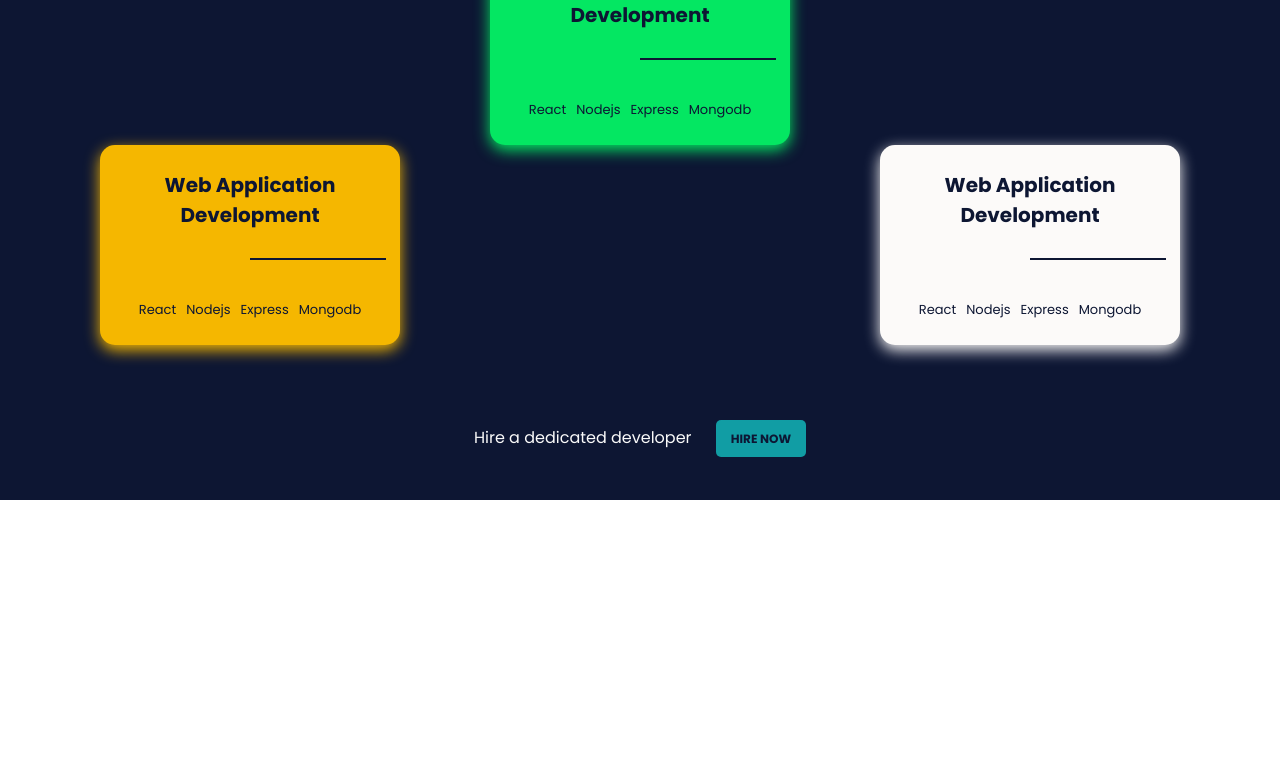
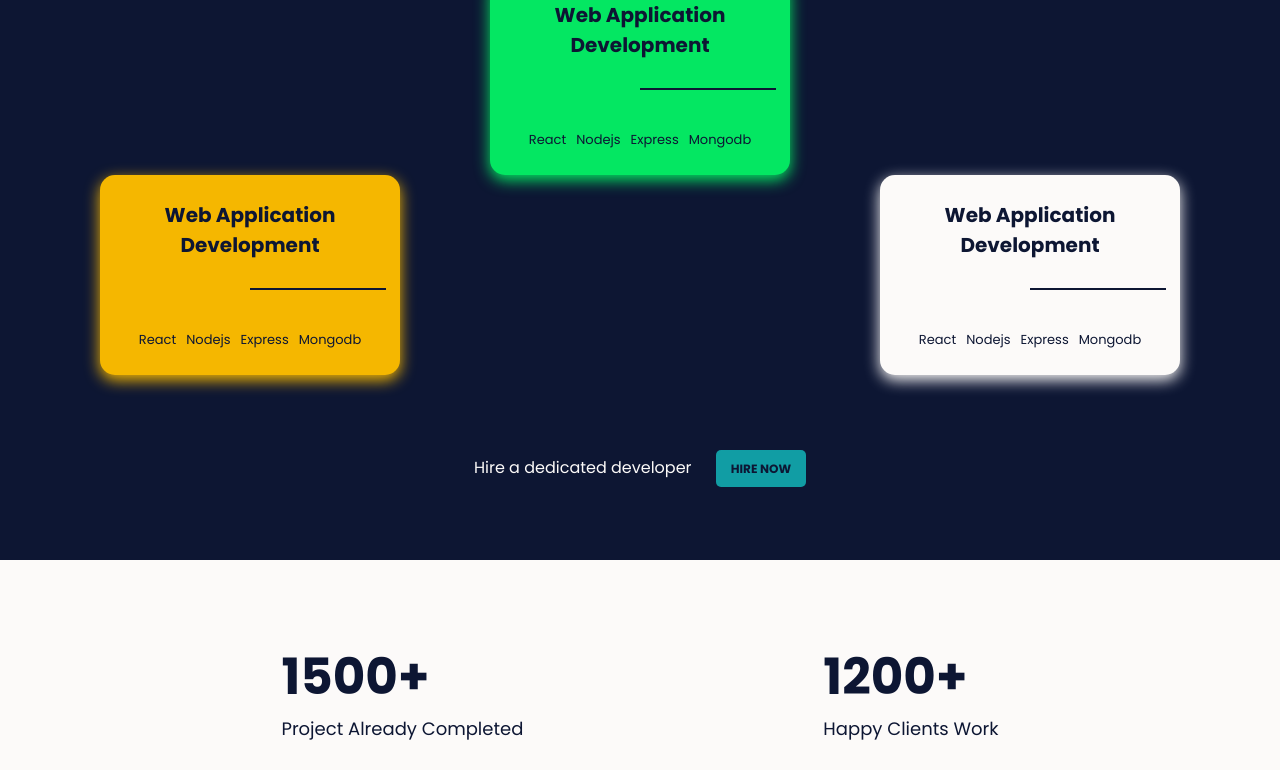
Before and after one commit to abusaidshabib/werox, a React (Create React App) app: page / in a window 1280 px wide. Shown: the part 2027-2797 px from the top of the page. Before the commit the page ends 2527 px from the top, so only its background shows below. Built offline with nearby package versions, Linux system fonts and the light colour scheme.

Commit message:
Experiences added

```diff
--- /dev/null
+++ b/src/Pages/Home/Experience/Experience.css
@@ -0,0 +1,28 @@
+.experience-container{
+    background: var(--white);
+    color: var(--darkBlue);
+    padding: var(--bothGaps);
+    padding-top: 8rem;
+    padding-bottom: 8rem;
+}
+
+.exp-list{
+    width: 100%;
+    display: flex;
+    flex-wrap: wrap;
+    justify-content: center;
+    gap: 7rem 30rem;
+}
+
+.exp{
+    list-style: none;
+}
+
+.exp .value{
+    font-size: 5rem;
+    font-weight: bold;
+}
+
+.exp .ex-title{
+    font-size: 1.8rem;
+}
--- /dev/null
+++ b/src/Pages/Home/Experience/Experience.js
@@ -0,0 +1,33 @@
+import React from 'react';
+import './Experience.css'
+
+const Experience = () => {
+    return (
+        <div className='experience-container'>
+            <ul className='exp-list'>
+                <li className='exp'>
+                    <p className='value'>1500+</p>
+                    <p className='ex-title'>Project Already Completed</p>
+                </li>
+                <li className='exp'>
+                    <p className='value'>1200+</p>
+                    <p className='ex-title'>Happy Clients Work</p>
+                </li>
+                <li className='exp'>
+                    <p className='value'>1 year</p>
+                    <p className='ex-title'>Already Completed</p>
+                </li>
+                <li className='exp'>
+                    <p className='value'>1+</p>
+                    <p className='ex-title'>Team members</p>
+                </li>
+                <li className='exp'>
+                    <p className='value'>24/7</p>
+                    <p className='ex-title'>Online Support time</p>
+                </li>
+            </ul>
+        </div>
+    );
+};
+
+export default Experience;
--- a/src/Pages/Home/HeroSection/Hero.css
+++ b/src/Pages/Home/HeroSection/Hero.css
@@ -20,7 +20,7 @@
 .underline{
     width: 16%;
     height: .3rem;
-    background: #fafafa;
+    background: var(--white);
     margin-bottom: 5rem;
 }
 
--- a/src/Pages/Home/Home/Home.js
+++ b/src/Pages/Home/Home/Home.js
@@ -1,4 +1,5 @@
 import React from 'react';
+import Experience from '../Experience/Experience';
 import Hero from '../HeroSection/Hero';
 import WhatWeDo from '../WhatWeDo/WhatWeDo';
 import WhatWeProvide from '../WhatWeProvide/WhatWeProvide';
@@ -9,6 +10,7 @@ const Home = () => {
       <Hero></Hero>
       <WhatWeDo></WhatWeDo>
       <WhatWeProvide></WhatWeProvide>
+      <Experience></Experience>
     </div>
   );
 };
--- a/src/Pages/Home/WhatWeProvide/WhatWeProvide.css
+++ b/src/Pages/Home/WhatWeProvide/WhatWeProvide.css
@@ -2,10 +2,10 @@
     width: 100%;
     min-height: 100vh;
     background: var(--darkBlue);
-    color: #fafafa;
+    color: var(--white);
     padding: var(--bothGaps);
-    padding-top: 5rem;
-    padding-bottom: 5rem;
+    padding-top: 8rem;
+    padding-bottom: 8rem;
     text-align: center;
 }
 
```
